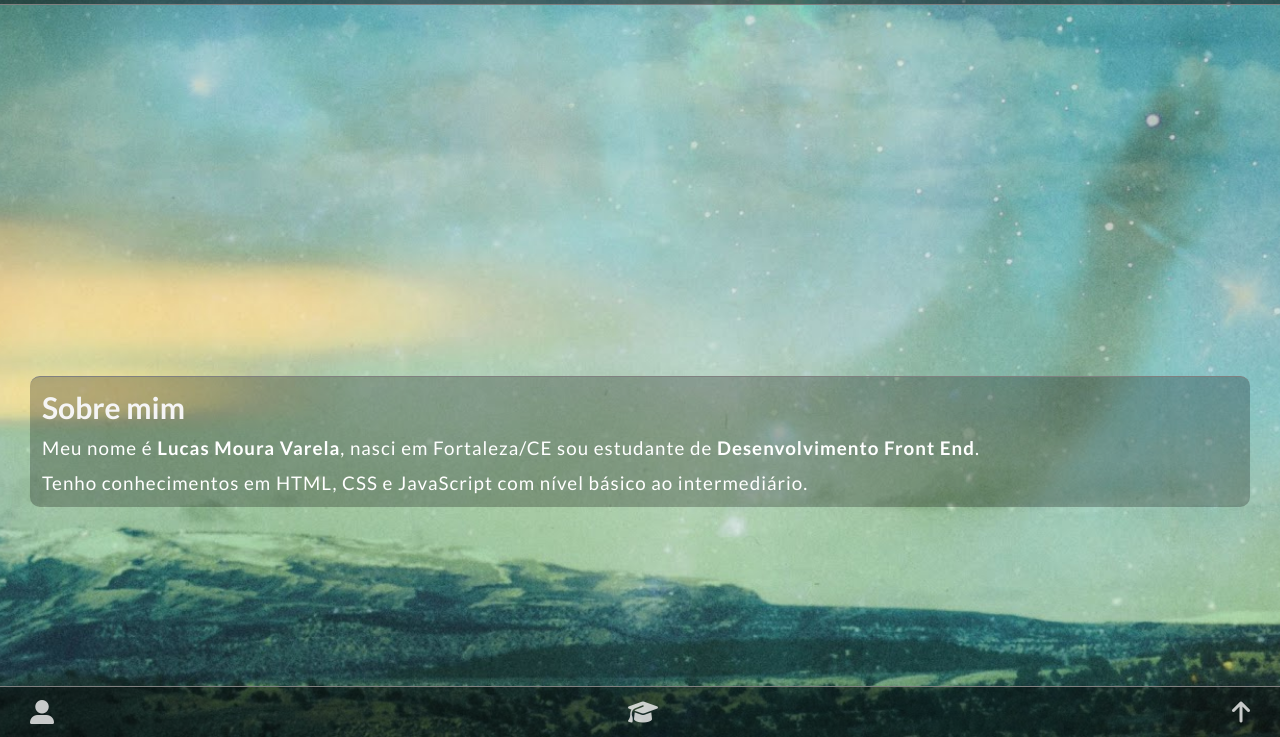
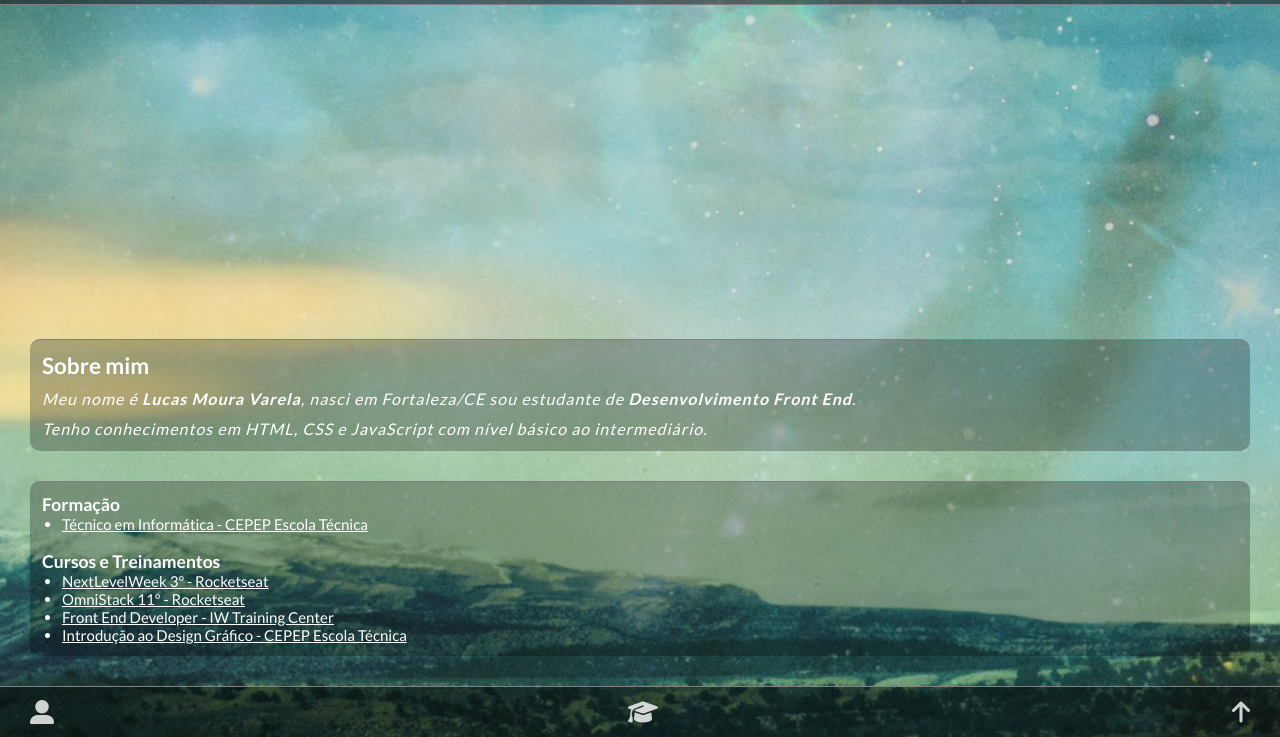
Before and after one commit to lucasmouravarela/curriculo-pessoal, a plain HTML site: page index.html in a window 1280 px wide. Shown: the part 63-800 px from the top of the page. Drawn offline with Linux system fonts and the light colour scheme.

Commit message:
Improving design of main section

```diff
--- a/css/style.css
+++ b/css/style.css
@@ -2,7 +2,6 @@
   margin: 0;
   padding: 0;
   box-sizing: border-box;
-  list-style: none;
   text-decoration: none;
 }
 
@@ -20,6 +19,11 @@ body {
 body {
   display: flex;
   flex-direction: column;
+}
+
+li > a {
+  text-decoration: underline;
+  color: inherit;
 }
 
 main {
@@ -51,7 +55,7 @@ main {
   border-bottom: 0.1rem solid grey;
   padding: 0 1rem;
   background-color: rgba(0, 0, 0, 0.45);
-  color: #f5f5f5;
+  color: #fff;
 }
 
 .glassMain {
@@ -59,7 +63,7 @@ main {
   margin: 3rem;
   padding: 1.2rem;
   background-color: rgba(0, 0, 0, 0.25);
-  color: #f5f5f5;
+  color: #fff;
   border-radius: 1rem;
   font-size: 1.5rem;
 }
@@ -70,11 +74,15 @@ main {
 }
 
 .glassMain > p {
-  font-size: 1.25em;
-  line-height: 2.5rem;
+  font-size: 1.6rem;
+  line-height: 2rem;
   letter-spacing: 0.1rem;
   margin-top: 1rem;
   color: #fff;
+}
+
+li {
+  margin-left: 2rem;
 }
 
 .glassBottom {
@@ -82,20 +90,20 @@ main {
   border-top: 0.1rem solid grey;
   padding: 0.3rem 2rem;
   background-color: rgba(0, 0, 0, 0.45);
-  color: #f5f5f5;
+  color: #fff;
 }
 
 .profile {
   display: flex;
   align-items: center;
-  color: #f5f5f5;
+  color: #fff;
   height: 6.7rem;
 }
 
 .profile > img {
   max-height: 50px;
   border-radius: 10rem;
-  border: 2px solid #f5f5f5;
+  border: 2px solid #fff;
 }
 
 .profile > img,
--- a/index.html
+++ b/index.html
@@ -28,11 +28,31 @@
   <main>
     <div>
       <section id="#about" class="glassMain">
-        <h1>Sobre mim</h1>
+        <h2>Sobre mim</h2>
         <p>
-          Meu nome é <strong>Lucas Moura Varela</strong>, nasci em Fortaleza/CE sou estudante de <strong>Desenvolvimento Front End</strong>.
+          <i>Meu nome é <strong>Lucas Moura Varela</strong>, nasci em Fortaleza/CE sou estudante de <strong>Desenvolvimento Front End</strong>.</i>
         </p>
-        <p>Tenho conhecimentos em HTML, CSS e JavaScript com nível básico ao intermediário.</p>
+        <p><i>Tenho conhecimentos em HTML, CSS e JavaScript com nível básico ao intermediário.</i></p>
+      </section>
+      <section id="#courses" class="glassMain">
+        <h2>
+          <h3>Formação</h3>
+          <ul>
+            <li><a href="https://www.cepep.com.br/informatica/" target="_blank">Técnico em Informática - CEPEP Escola Técnica</a></li>
+          </ul>
+        </h2>
+
+        <br>
+        <h2>
+          <h3>Cursos e Treinamentos</h3>
+          <ul>
+            <li><a href="https://github.com/lucasmouravarela/happy-nextlevelweek3" target="_blank">NextLevelWeek 3º - Rocketseat</a></li>
+            <li><a href="https://github.com/lucasmouravarela/be-the-hero-omnistack11" target="_blank">OmniStack 11º - Rocketseat</a></li>
+            <li><a href="https://www.iwtraining.com.br/treinamentos/curso-de-criacao-de-sites-com-javascript-frontend/" target="_blank">Front End Developer - IW Training Center</a></li>
+            <li><a href="https://www.cepep.com.br/design-grafico/" target="_blank">Introdução ao Design Gráfico - CEPEP Escola Técnica</a></li>
+          </ul>
+        </h2>
+
       </section>
     </div>
   </main>
```
